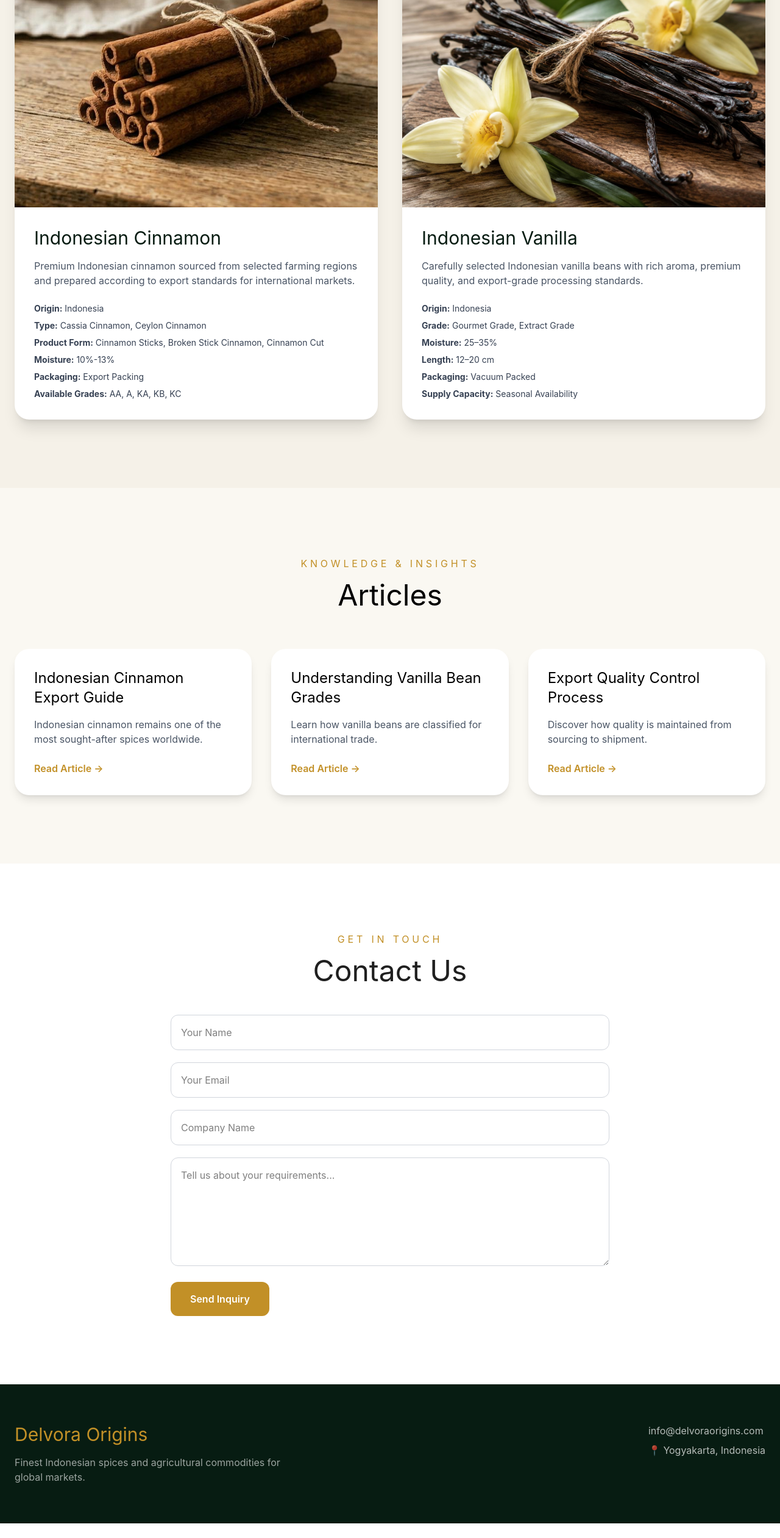
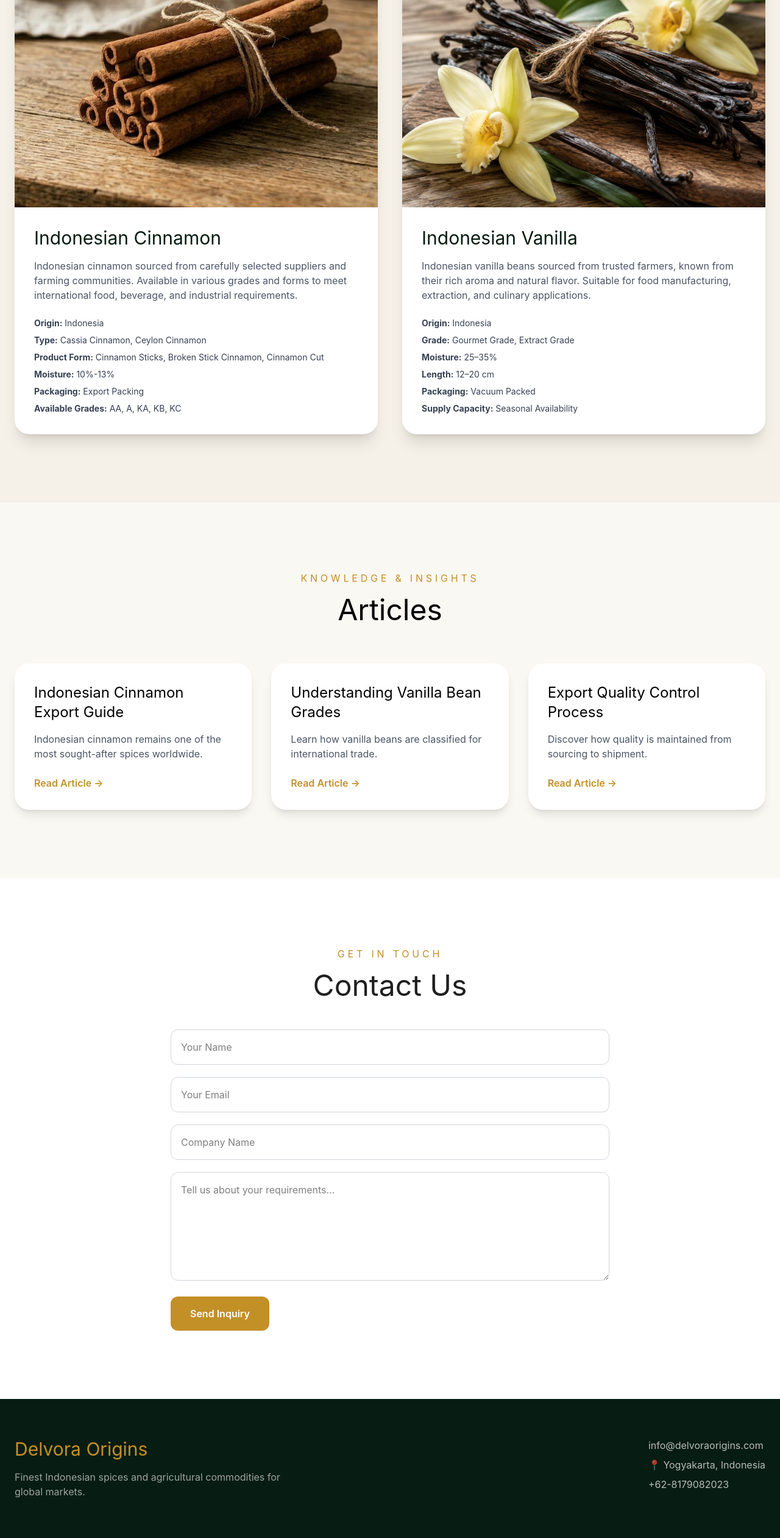
Before and after one commit to delvoraorigins-source/delvora-origins, a Next.js app: page / in a window 1280 px wide. Shown: the part 1661-4183 px from the top of the page at 61% size. Before the commit the page ends 4159 px from the top, so only its background shows below. Built offline with nearby package versions, Linux system fonts and the light colour scheme.

Commit message:
Update homepage and articles

```diff
--- a/app/page.tsx
+++ b/app/page.tsx
@@ -223,8 +223,8 @@ return (
           </h3>
 
           <p className="text-gray-600 mb-6">
-            Premium Indonesian cinnamon sourced from selected farming regions
-            and prepared according to export standards for international markets.
+            Indonesian cinnamon sourced from carefully selected suppliers and farming communities.
+            Available in various grades and forms to meet international food, beverage, and industrial requirements.
           </p>
 
           <div className="space-y-2 text-sm text-gray-700">
@@ -263,8 +263,8 @@ return (
           </h3>
 
           <p className="text-gray-600 mb-6">
-            Carefully selected Indonesian vanilla beans with rich aroma,
-            premium quality, and export-grade processing standards.
+            Indonesian vanilla beans sourced from trusted farmers, known from their rich aroma and natural flavor.
+            Suitable for food manufacturing, extraction, and culinary applications.
           </p>
 
           <div className="space-y-2 text-sm text-gray-700">
@@ -433,6 +433,10 @@ return (
           <p className="mt-2 text-white/70">
             📍 Yogyakarta, Indonesia
           </p>
+
+          <p className="mt-2 text-white/70">
+            +62-8179082023
+          </p>
         </div>
 
       </div>
```
